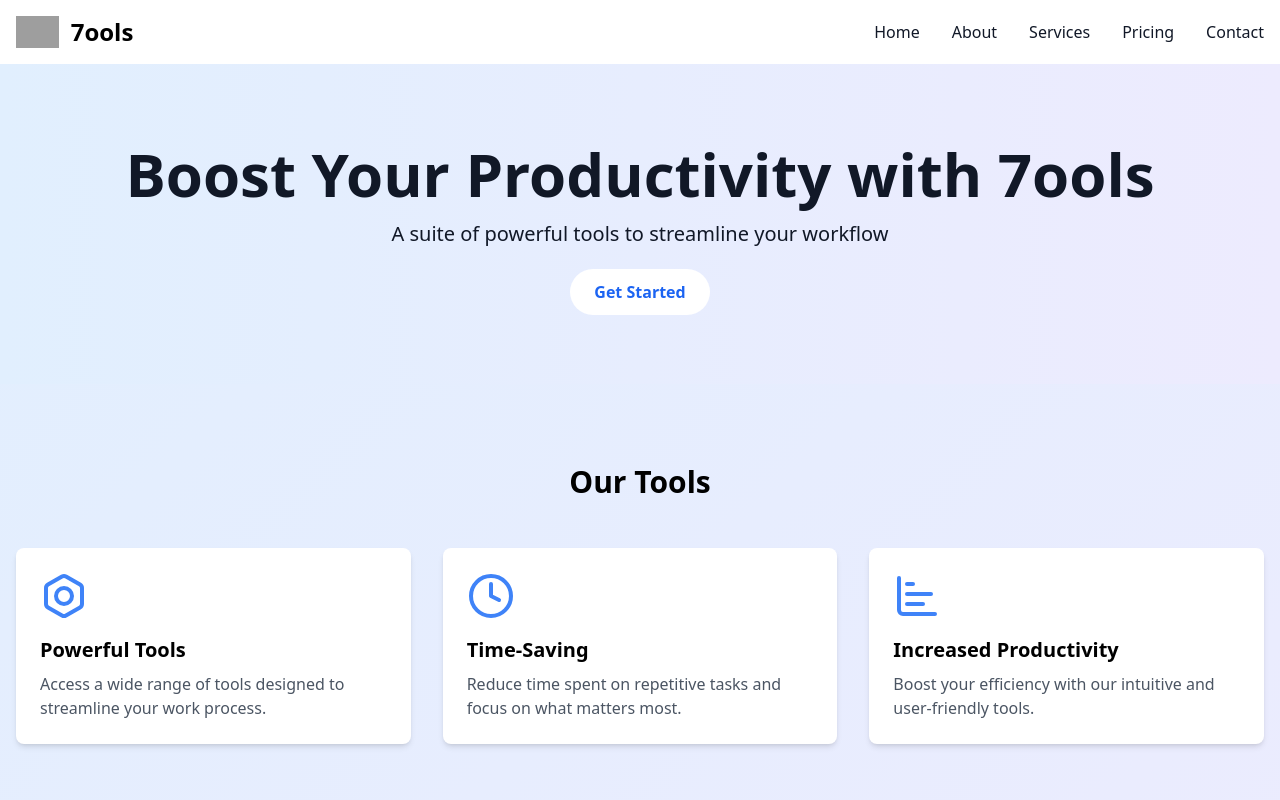
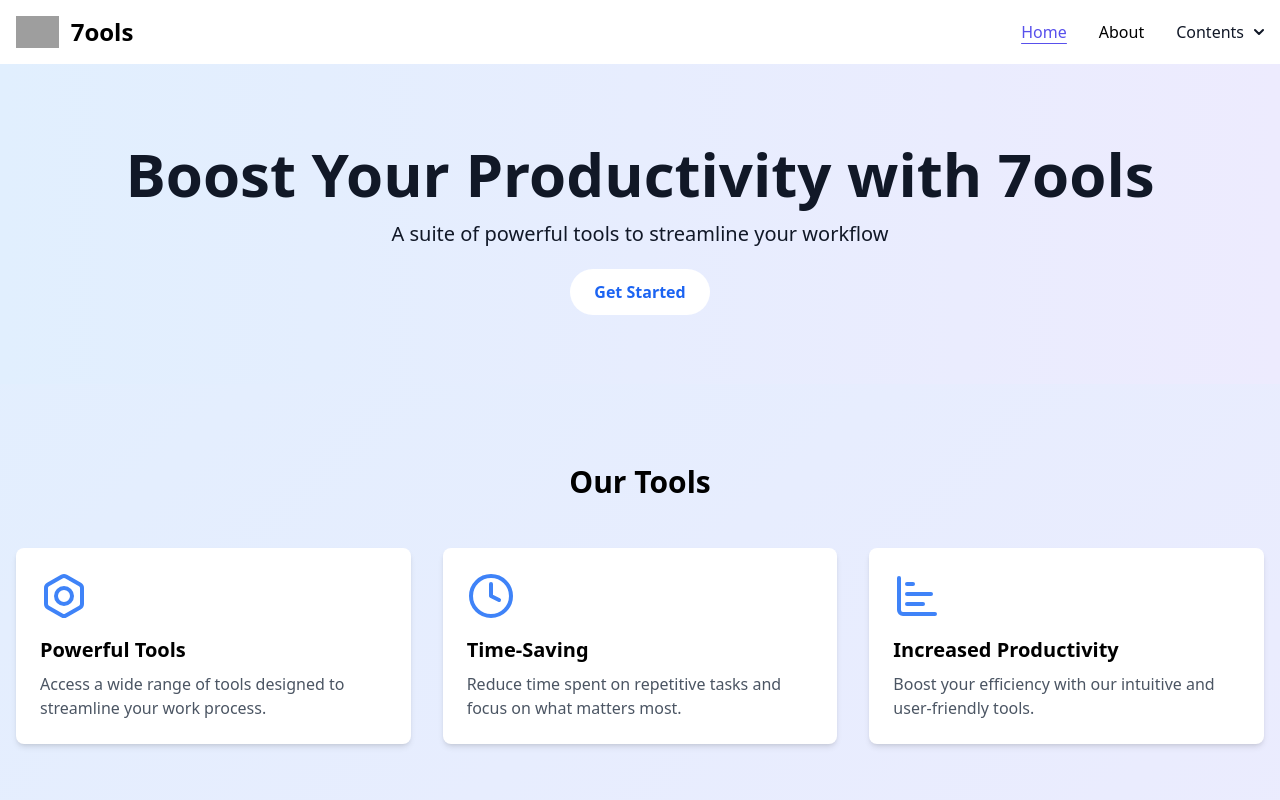
Before and after one commit to irvanshandika/7ools, a Nuxt app: page / in a window 1280 px wide. Shown: the top 800 px of the page. Built offline with nearby package versions, Linux system fonts and the light colour scheme; grey boxes are pictures that could not be loaded.

Commit message:
Adding active link

```diff
--- a/nuxt.config.ts
+++ b/nuxt.config.ts
@@ -2,6 +2,7 @@
 export default defineNuxtConfig({
   compatibilityDate: "2024-04-03",
   devtools: { enabled: true },
+  plugins: ["~/plugins/flowbite.client.ts"],
   css: ["~/src/css/style.css"],
   postcss: {
     plugins: {
--- /dev/null
+++ b/src/components/DropdownContents.vue
@@ -0,0 +1,25 @@
+<template>
+  <button
+    id="dropdownNavbarLink"
+    data-dropdown-toggle="dropdownNavbar"
+    class="flex items-center justify-between w-full py-2 px-3 text-gray-900 rounded hover:bg-gray-100 md:hover:bg-transparent md:border-0 md:hover:text-blue-700 md:p-0 md:w-auto dark:text-white md:dark:hover:text-blue-500 dark:focus:text-white dark:border-gray-700 dark:hover:bg-gray-700 md:dark:hover:bg-transparent">
+    Contents
+    <svg class="w-2.5 h-2.5 ms-2.5" aria-hidden="true" xmlns="http://www.w3.org/2000/svg" fill="none" viewBox="0 0 10 6">
+      <path stroke="currentColor" stroke-linecap="round" stroke-linejoin="round" stroke-width="2" d="m1 1 4 4 4-4" />
+    </svg>
+  </button>
+  <!-- Dropdown menu -->
+  <div id="dropdownNavbar" class="z-10 hidden font-normal bg-white divide-y divide-gray-100 rounded-lg shadow w-44 dark:bg-gray-700 dark:divide-gray-600">
+    <ul class="py-2 text-sm text-gray-700 dark:text-gray-400" aria-labelledby="dropdownLargeButton">
+      <li>
+        <a href="#" class="block px-4 py-2 hover:bg-gray-100 dark:hover:bg-gray-600 dark:hover:text-white">Media Download</a>
+      </li>
+      <li>
+        <a href="#" class="block px-4 py-2 hover:bg-gray-100 dark:hover:bg-gray-600 dark:hover:text-white">Remove Background Image</a>
+      </li>
+      <li>
+        <a href="#" class="block px-4 py-2 hover:bg-gray-100 dark:hover:bg-gray-600 dark:hover:text-white">Earnings</a>
+      </li>
+    </ul>
+  </div>
+</template>
--- a/src/components/Navbar.vue
+++ b/src/components/Navbar.vue
@@ -20,42 +20,45 @@
         <ul
           class="font-medium flex flex-col p-4 md:p-0 mt-4 border border-gray-100 rounded-lg bg-gray-50 md:flex-row md:space-x-8 rtl:space-x-reverse md:mt-0 md:border-0 md:bg-white dark:bg-gray-800 md:dark:bg-gray-900 dark:border-gray-700">
           <li>
-            <a
-              href="/"
-              class="block py-2 px-3 text-gray-900 rounded hover:bg-gray-100 md:hover:bg-transparent md:border-0 md:hover:text-blue-700 md:p-0 dark:text-white md:dark:hover:text-blue-500 dark:hover:bg-gray-700 dark:hover:text-white md:dark:hover:bg-transparent"
-              >Home</a
-            >
+            <NuxtLink
+              to="/"
+              :class="[
+                'block py-2 px-3 rounded md:p-0',
+                isActive('/')
+                  ? 'relative py-2.5 duration-300 ease-linear text-indigo-600 after:absolute after:w-full after:left-0 after:bottom-0 after:h-px after:rounded-md after:origin-left after:ease-linear after:duration-300 after:scale-x-100 after:bg-indigo-600'
+                  : 'relative py-2.5 duration-300 ease-linear hover:text-indigo-600 after:absolute after:w-full after:left-0 after:bottom-0 after:h-px after:rounded-md after:origin-left after:ease-linear after:duration-300 after:scale-x-0 hover:after:scale-x-100 after:bg-indigo-600',
+              ]">
+              Home
+            </NuxtLink>
           </li>
           <li>
-            <a
-              href="/about"
-              class="block py-2 px-3 text-gray-900 rounded hover:bg-gray-100 md:hover:bg-transparent md:border-0 md:hover:text-blue-700 md:p-0 dark:text-white md:dark:hover:text-blue-500 dark:hover:bg-gray-700 dark:hover:text-white md:dark:hover:bg-transparent"
-              >About</a
-            >
+            <NuxtLink
+              to="/about"
+              :class="[
+                'block py-2 px-3 rounded md:p-0',
+                isActive('/about')
+                  ? 'relative py-2.5 duration-300 ease-linear text-indigo-600 after:absolute after:w-full after:left-0 after:bottom-0 after:h-px after:rounded-md after:origin-left after:ease-linear after:duration-300 after:scale-x-100 after:bg-indigo-600'
+                  : 'relative py-2.5 duration-300 ease-linear hover:text-indigo-600 after:absolute after:w-full after:left-0 after:bottom-0 after:h-px after:rounded-md after:origin-left after:ease-linear after:duration-300 after:scale-x-0 hover:after:scale-x-100 after:bg-indigo-600',
+              ]">
+              About
+            </NuxtLink>
           </li>
           <li>
-            <a
-              href="#"
-              class="block py-2 px-3 text-gray-900 rounded hover:bg-gray-100 md:hover:bg-transparent md:border-0 md:hover:text-blue-700 md:p-0 dark:text-white md:dark:hover:text-blue-500 dark:hover:bg-gray-700 dark:hover:text-white md:dark:hover:bg-transparent"
-              >Services</a
-            >
-          </li>
-          <li>
-            <a
-              href="#"
-              class="block py-2 px-3 text-gray-900 rounded hover:bg-gray-100 md:hover:bg-transparent md:border-0 md:hover:text-blue-700 md:p-0 dark:text-white md:dark:hover:text-blue-500 dark:hover:bg-gray-700 dark:hover:text-white md:dark:hover:bg-transparent"
-              >Pricing</a
-            >
-          </li>
-          <li>
-            <a
-              href="#"
-              class="block py-2 px-3 text-gray-900 rounded hover:bg-gray-100 md:hover:bg-transparent md:border-0 md:hover:text-blue-700 md:p-0 dark:text-white md:dark:hover:text-blue-500 dark:hover:bg-gray-700 dark:hover:text-white md:dark:hover:bg-transparent"
-              >Contact</a
-            >
+            <DropdownContents />
           </li>
         </ul>
       </div>
     </div>
   </nav>
 </template>
+
+<script setup>
+import { useRoute } from "vue-router";
+import DropdownContents from "./DropdownContents.vue";
+
+const route = useRoute();
+
+const isActive = (path) => {
+  return route.path === path;
+};
+</script>
```
